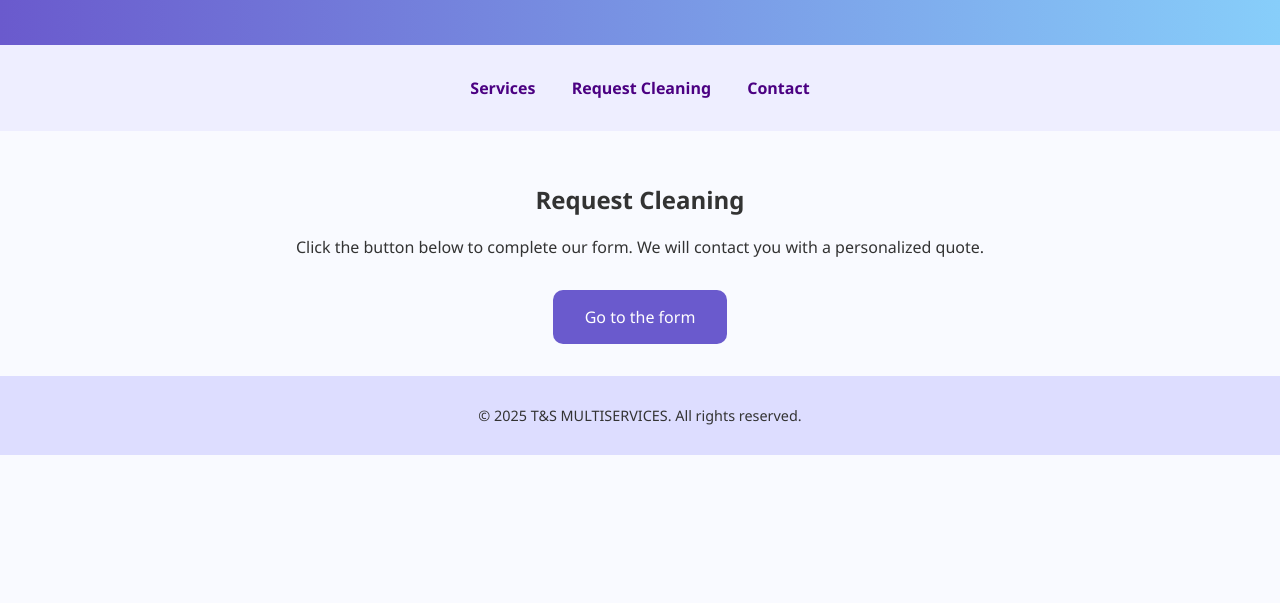
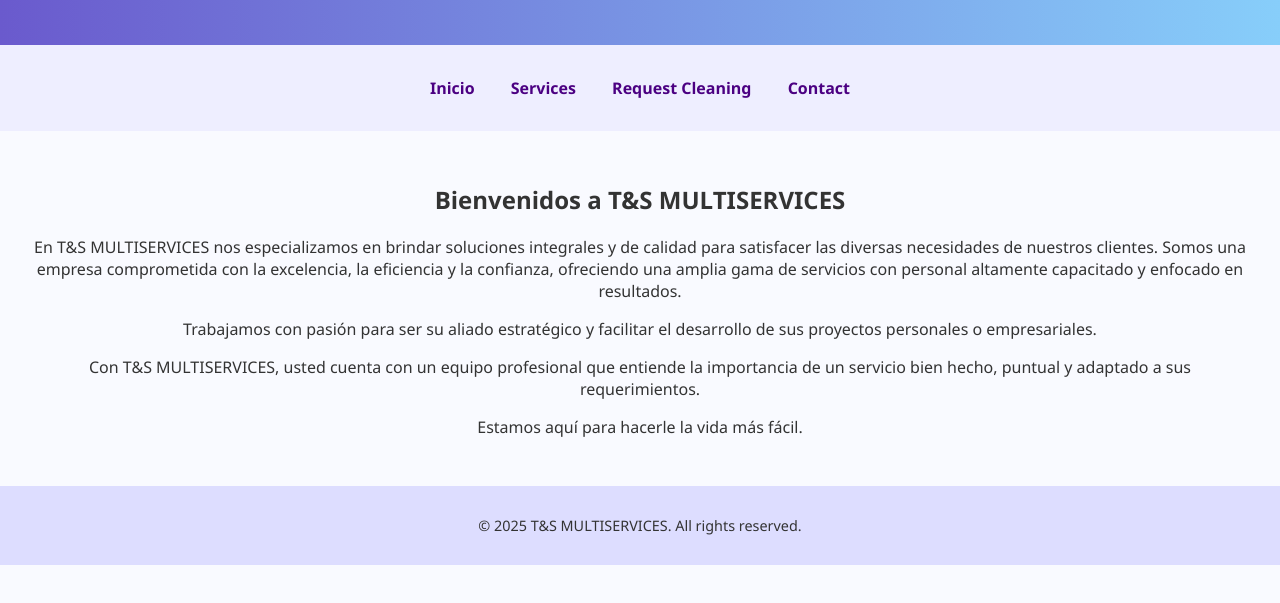
Before and after one commit to tsmultiservices/tsmultiservices, a plain HTML site: page index.html in a window 1280 px wide. Shown: the part 143-746 px from the top of the page. Drawn offline with Linux system fonts and the light colour scheme.

Commit message:
Add files via upload

```diff
--- a/index.html
+++ b/index.html
@@ -6,8 +6,6 @@
   <title>T&S MULTISERVICES</title>
   <link rel="stylesheet" href="style.css" />
   <style>
-    /* Solo agregamos lo que tu CSS aún no tiene */
-
     .content-section {
       display: none;
     }
@@ -16,7 +14,6 @@
       display: block;
     }
 
-    /* Dropdown styles */
     .dropdown {
       position: relative;
       display: inline-block;
@@ -57,6 +54,7 @@
 
   <nav>
     <ul>
+      <li><a href="#" onclick="showSection('inicio')">Inicio</a></li>
       <li class="dropdown">
         <a href="#">Services</a>
         <div class="dropdown-content">
@@ -71,7 +69,15 @@
   </nav>
 
   <main>
-    <section id="form" class="content-section active">
+    <section id="inicio" class="content-section active">
+      <h2>Bienvenidos a T&S MULTISERVICES</h2>
+      <p>En T&S MULTISERVICES nos especializamos en brindar soluciones integrales y de calidad para satisfacer las diversas necesidades de nuestros clientes. Somos una empresa comprometida con la excelencia, la eficiencia y la confianza, ofreciendo una amplia gama de servicios con personal altamente capacitado y enfocado en resultados.</p>
+      <p>Trabajamos con pasión para ser su aliado estratégico y facilitar el desarrollo de sus proyectos personales o empresariales.</p>
+      <p>Con T&S MULTISERVICES, usted cuenta con un equipo profesional que entiende la importancia de un servicio bien hecho, puntual y adaptado a sus requerimientos.</p>
+      <p>Estamos aquí para hacerle la vida más fácil.</p>
+    </section>
+
+    <section id="form" class="content-section">
       <h2>Request Cleaning</h2>
       <p>Click the button below to complete our form. We will contact you with a personalized quote.</p>
       <a href="https://forms.gle/your-form-link" target="_blank" class="button">Go to the form</a>
@@ -104,6 +110,11 @@
       sections.forEach(section => section.classList.remove('active'));
       document.getElementById(id).classList.add('active');
     }
+
+    // Al cargar la página, mostrar la sección "inicio"
+    window.addEventListener('DOMContentLoaded', () => {
+      showSection('inicio');
+    });
   </script>
 </body>
 </html>
```
